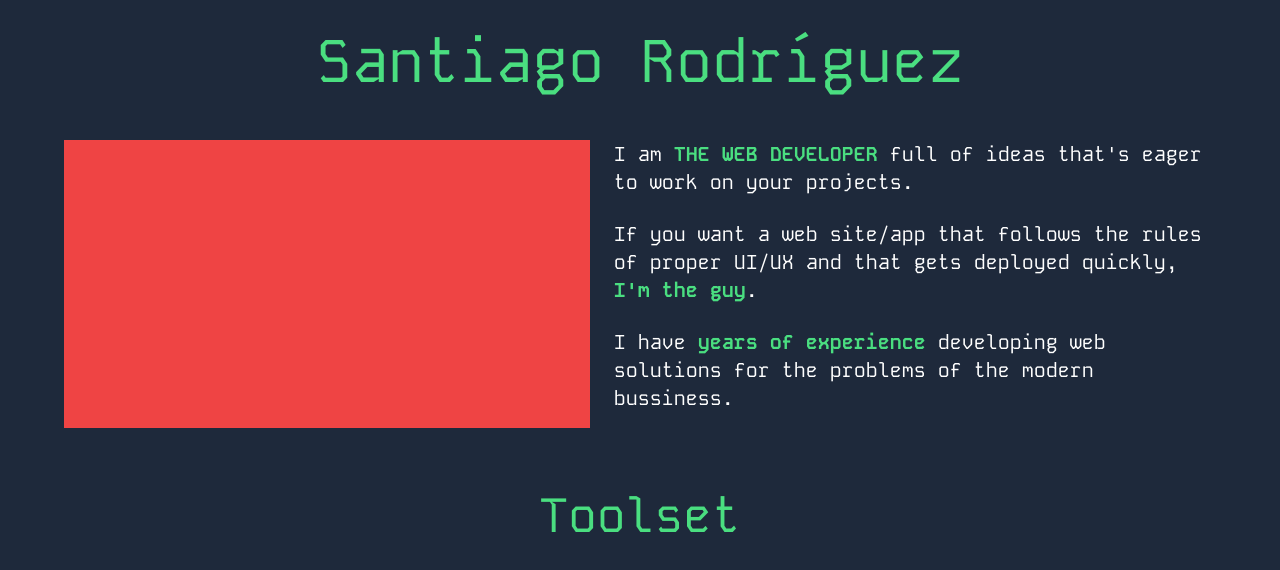
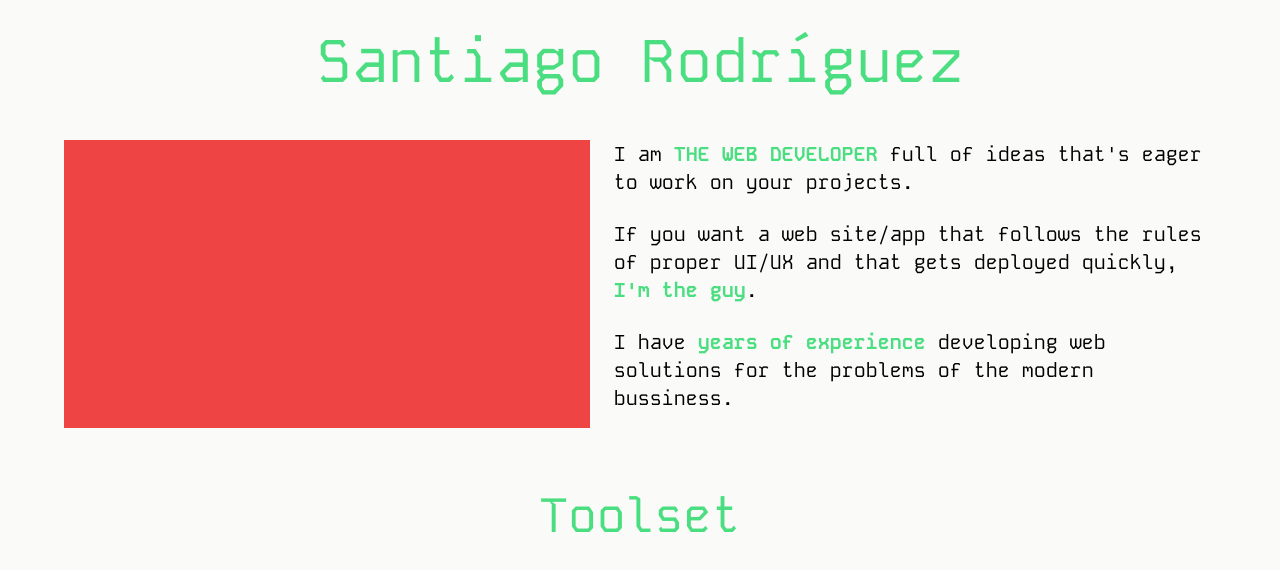
Before and after one commit to santiago-rodrig/portfolio, a Nuxt app: page / in a window 1280 px wide. Shown: the top 570 px of the page. Built offline with nearby package versions, Linux system fonts and the light colour scheme.

Commit message:
black text on light bg

```diff
--- a/assets/css/main.css
+++ b/assets/css/main.css
@@ -15,8 +15,9 @@
 }
 
 body {
-  background-color: rgb(30 41 59);
-  color: white;
+  /* background-color: rgb(250 250 250); */
+  background-color: rgb(250 250 249);
+  color: black;
 }
 
 img {
```
